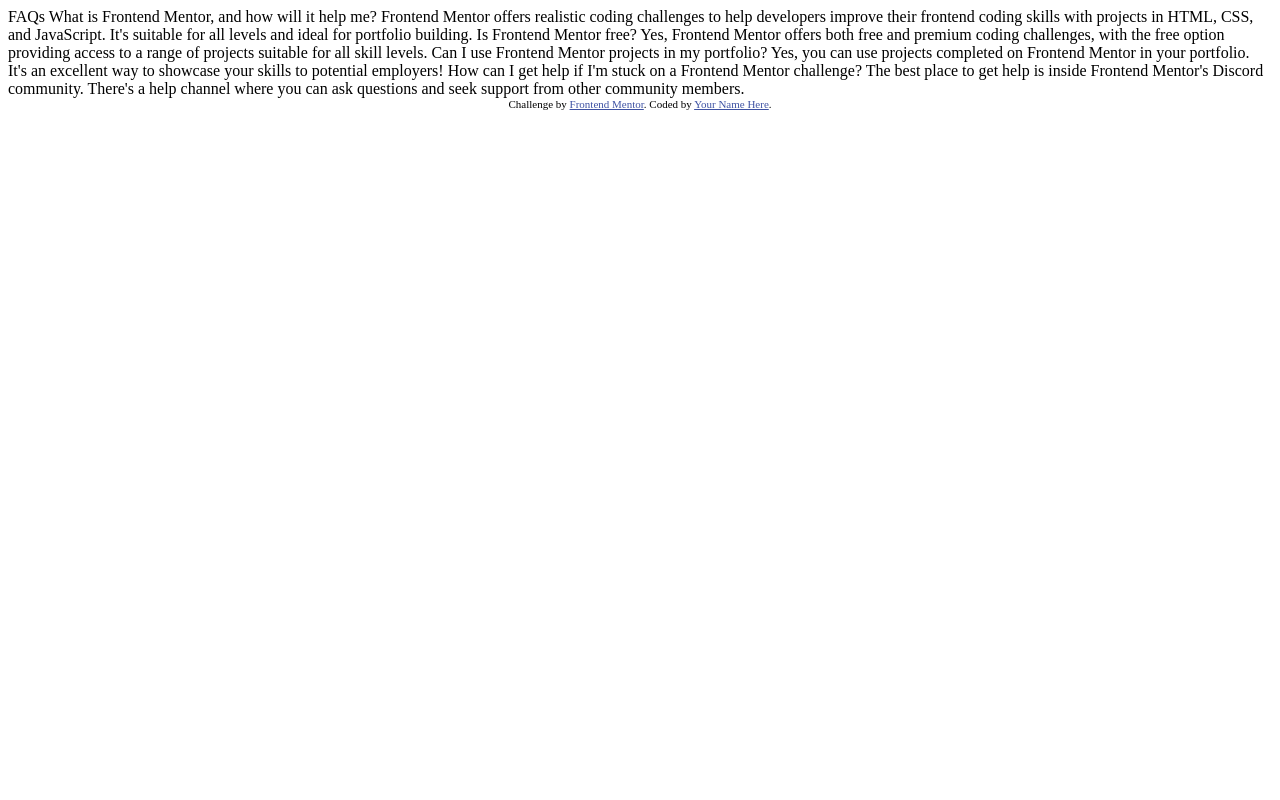
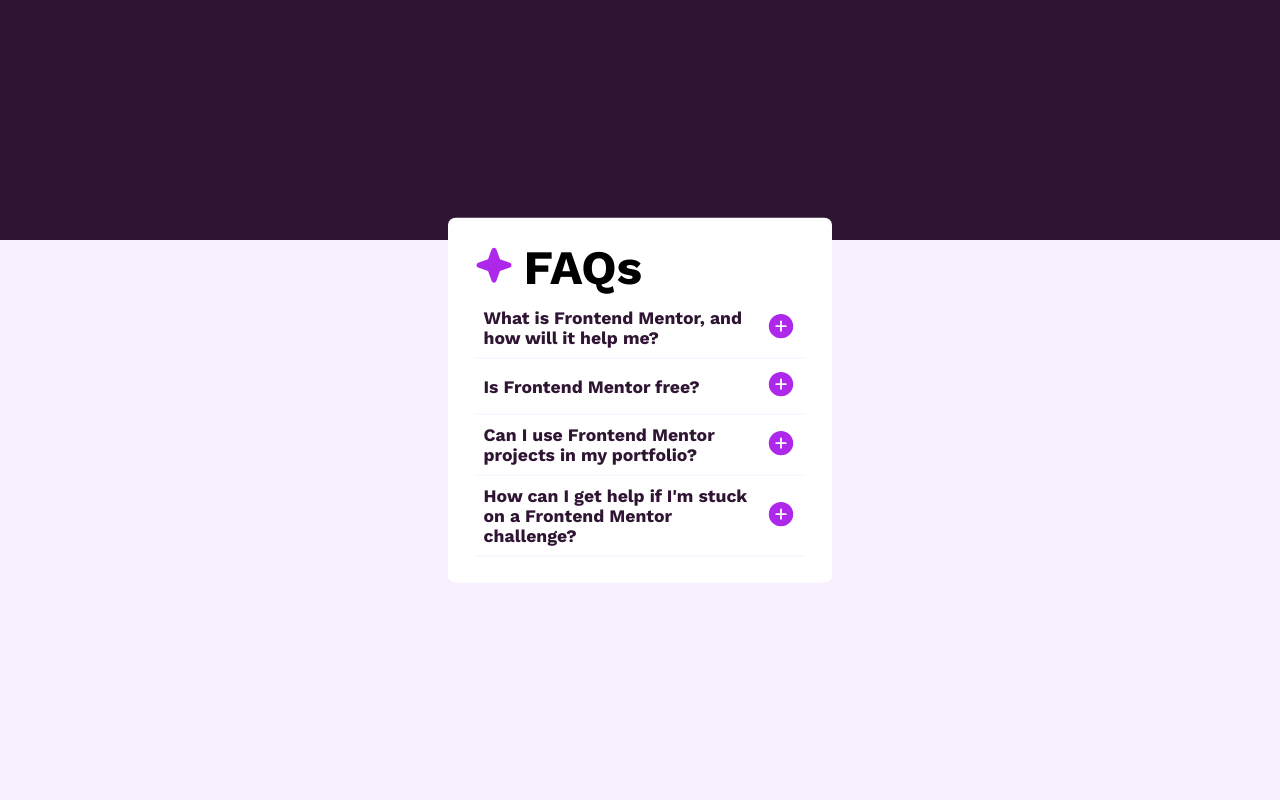
Before and after one commit to michal-slezak-dev/Side-Projects, a plain HTML site: page faq-accordion-main/index.html in a window 1280 px wide. Drawn offline with nearby package versions, Linux system fonts and the light colour scheme.

Commit message:
finished-css-4desktop
to do: implement all functionalities

```diff
--- /dev/null
+++ b/faq-accordion-main/css/style.css
@@ -0,0 +1,143 @@
+@import url('https://fonts.googleapis.com/css2?family=Outfit:wght@100..900&family=Work+Sans:ital,wght@0,100..900;1,100..900&display=swap');
+
+html {
+    --upperBgcHeadingsColor: hsl(292, 42%, 14%);
+    --lowerBgcBorderColor: hsl(275, 100%, 97%);
+    --whiteBgc: hsl(0, 0%, 100%);
+
+    --paragraphColor: hsl(292, 16%, 49%);
+
+    font-size: 16px;
+
+}
+
+/* RESET */
+* {
+    margin: 0;
+    padding: 0;
+    box-sizing: border-box;
+}
+
+/* set the colors, font-size, font etc. */
+.upper-bgc {
+    background-color: var(--upperBgcHeadingsColor);
+    background-image: url("./assets/background-pattern-desktop.svg");
+}
+
+.lower-bgc {
+    background-color: var(--lowerBgcBorderColor);
+}
+
+.faq-container {
+    background-color: var(--whiteBgc);
+    font-family: "Work Sans", Arial, "Helvetica Neue", Helvetica, sans-serif;
+}
+
+h1 {
+    font-size: 3rem;
+}
+
+h2 {
+    color: var(--upperBgcHeadingsColor);
+    font-size: 1.1rem;
+}
+
+p {
+    color: var(--paragraphColor);
+}
+
+/* Desktop */
+body {
+    position: relative;
+}
+
+.wrap {
+    height: 100vh;
+    width: 100vw;
+}
+
+.upper-bgc, .lower-bgc {
+    width: 100vw;
+}
+
+.upper-bgc {
+    height: 30vh;
+}
+
+.lower-bgc {
+    height: 70vh;
+}
+
+.faq-container {
+    display: flex;
+    flex-direction: column;
+
+
+    position: absolute;
+    top: 50%;
+    left: 50%;
+    transform: translate(-50%, -50%);
+
+    width: 30vw;
+    /* height: 60%; */
+
+    padding: 2%;
+
+    border-radius: 2%;
+
+}
+
+/* FAQ HEADER */
+.title {
+    display: flex;
+    align-items: center;
+    height: 10%;
+
+    margin-bottom: 2%;
+}
+
+.title img {
+    height: 100%;
+    max-height: 100%;
+}
+.title h1 {
+    line-height: 3rem;
+    padding-left: 3%;
+}
+
+/* FAQ questions */
+.questions {
+    display: flex;
+    flex-direction: column;
+    justify-content: space-between;
+
+    height: 90%;
+}
+
+.question {
+    width: 100%;
+    border-bottom: 1px solid var(--lowerBgcBorderColor);
+    padding: 3%;
+}
+
+.question p {
+    display: none;
+    padding-top: 3%;
+}
+
+/* ;-) */
+h2 {
+    display: flex;
+    align-items: center;
+    justify-content: space-between;
+}
+
+/* CLICK */
+h2:hover {
+    cursor: pointer;
+    color: hsl(281, 83%, 54%);
+}
+
+.question p.active {
+    display: block;
+}
--- a/faq-accordion-main/index.html
+++ b/faq-accordion-main/index.html
@@ -5,7 +5,7 @@
   <meta name="viewport" content="width=device-width, initial-scale=1.0"> <!-- displays site properly based on user's device -->
 
   <link rel="icon" type="image/png" sizes="32x32" href="./assets/images/favicon-32x32.png">
-
+  <link rel="stylesheet" href="./css/style.css">
   <title>Frontend Mentor | FAQ accordion</title>
 
   <!-- Feel free to remove these styles or customise in your own stylesheet 👍 -->
@@ -15,34 +15,49 @@
   </style>
 </head>
 <body>
-
-  FAQs
-
-  What is Frontend Mentor, and how will it help me?
-
-  Frontend Mentor offers realistic coding challenges to help developers improve their
-  frontend coding skills with projects in HTML, CSS, and JavaScript. It's suitable for
-  all levels and ideal for portfolio building.
-
-  Is Frontend Mentor free?
-
-  Yes, Frontend Mentor offers both free and premium coding challenges, with the free
-  option providing access to a range of projects suitable for all skill levels.
-
-  Can I use Frontend Mentor projects in my portfolio?
-
-  Yes, you can use projects completed on Frontend Mentor in your portfolio. It's an excellent
-  way to showcase your skills to potential employers!
-
-  How can I get help if I'm stuck on a Frontend Mentor challenge?
-
-  The best place to get help is inside Frontend Mentor's Discord community. There's a help
-  channel where you can ask questions and seek support from other community members.
-
-
-  <div class="attribution">
+  <div class="wrap">
+    <div class="upper-bgc"></div>
+    <main class="faq-container">
+      <div class="title">
+        <div class="image">
+          <img src="./assets/images/icon-star.svg" alt="star">
+        </div>
+        <h1>FAQs</h1>
+      </div>
+      <section class="questions">
+        <div class="question">
+          <h2>What is Frontend Mentor, and how will it help me?<span><img src="./assets/images/icon-plus.svg" alt="plus"></span></h2>
+          <p id="a-1">Frontend Mentor offers realistic coding challenges to help developers improve their
+            frontend coding skills with projects in HTML, CSS, and JavaScript. It's suitable for
+            all levels and ideal for portfolio building.
+          </p>
+        </div>
+        <div class="question">
+          <h2>Is Frontend Mentor free?<span><img src="./assets/images/icon-plus.svg" alt="plus"></span></h2>
+          <p id="a-2">Yes, Frontend Mentor offers both free and premium coding challenges, with the free
+            option providing access to a range of projects suitable for all skill levels.
+          </p>
+        </div>
+        <div class="question">
+          <h2>Can I use Frontend Mentor projects in my portfolio?<span><img src="./assets/images/icon-plus.svg" alt="plus"></span></h2>
+          <p id="a-3">Yes, you can use projects completed on Frontend Mentor in your portfolio. It's an excellent
+            way to showcase your skills to potential employers!
+          </p>
+        </div>
+        <div class="question">
+          <h2>How can I get help if I'm stuck on a Frontend Mentor challenge?<span><img src="./assets/images/icon-plus.svg" alt="plus"></span></h2>
+          <p id="a-4">The best place to get help is inside Frontend Mentor's Discord community. There's a help
+            channel where you can ask questions and seek support from other community members.
+          </p>
+        </div>
+      </section>
+    </main>
+    <div class="lower-bgc"></div>
+  </div>
+  <!-- <div class="attribution">
     Challenge by <a href="https://www.frontendmentor.io?ref=challenge" target="_blank">Frontend Mentor</a>.
     Coded by <a href="#">Your Name Here</a>.
-  </div>
+  </div> -->
+  <script src="./js/app.js"></script>
 </body>
 </html>
--- /dev/null
+++ b/faq-accordion-main/js/app.js
@@ -0,0 +1,10 @@
+const clickedBtns = document.querySelectorAll('span');
+
+clickedBtns.forEach(function (btn) {
+    btn.addEventListener("click", function () {
+        const parent = this.closest('.question')
+
+        parent.classList.toggle('active')
+
+    })
+})
```
Also changed, not shown: faq-accordion-main/css/assets/background-pattern-desktop.svg (added), 1 other file.
